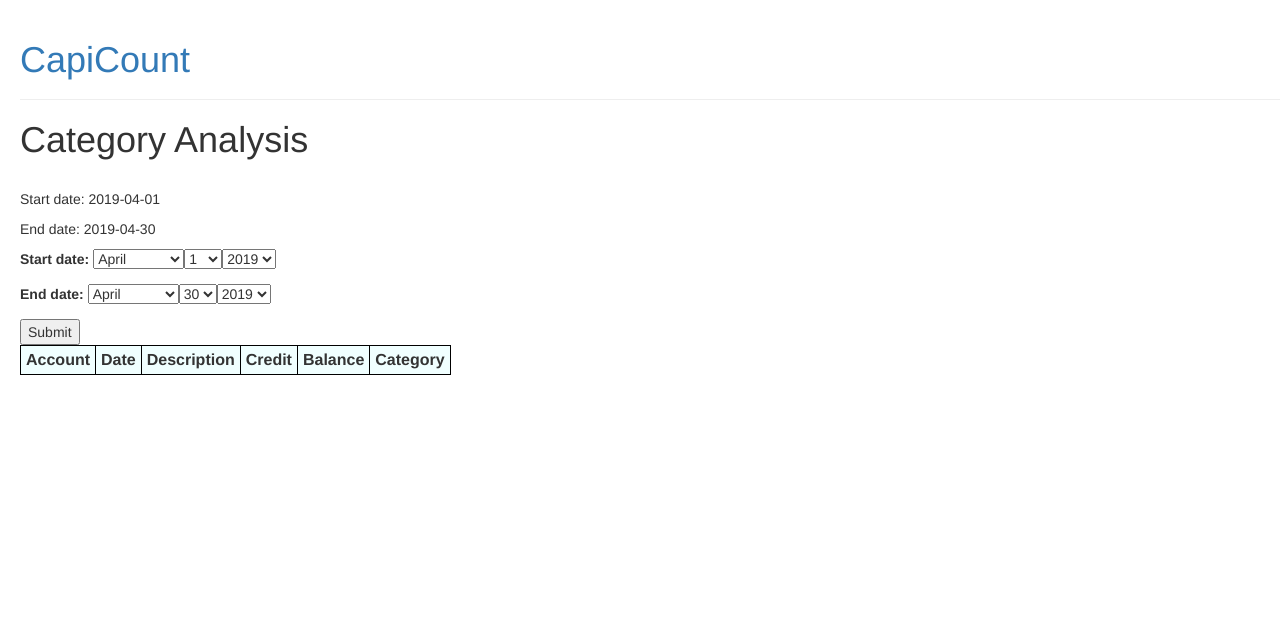
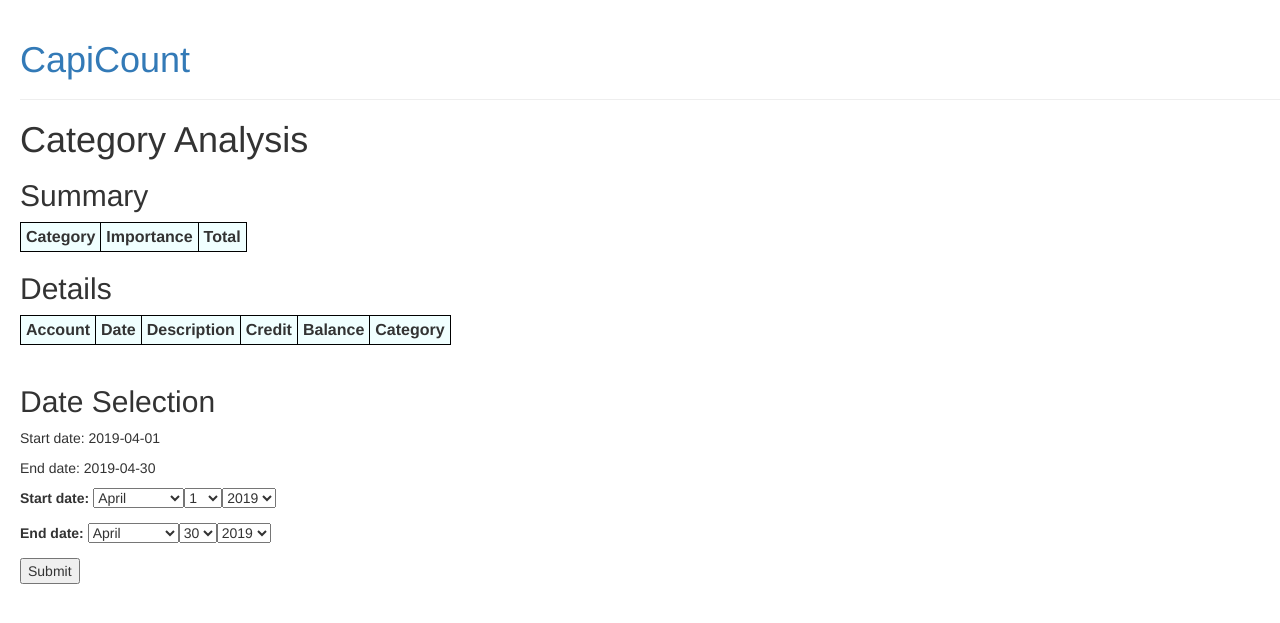
Before and after one commit to Zen-CODE/zenprojects, a Django app: page /budget/category_analysis in a window 1280 px wide. Shown: the top 623 px of the page. Run offline with Django 3.2, Linux system fonts and the light colour scheme; data comes from the database, SQL or seed files in the repository; lists and menus that the app fills with data are empty; some libraries are stand-ins or nearby versions.

Commit message:
Prepared template for rendering of of summary details

```diff
--- a/python/django/capiccount/budget/templates/budget/category_analysis.html
+++ b/python/django/capiccount/budget/templates/budget/category_analysis.html
@@ -1,6 +1,26 @@
 {% extends 'base.html' %}
 {% block content %}
 <h1>Category Analysis</h1>
+<h2>Summary</h2>
+<table>
+    <thead>
+        <tr>
+            <th>Category</th>
+            <th>Importance</th>
+            <th>Total</th>
+        </tr>
+    </thead>
+    <tbody>
+    {% for trans in cat_summary %}
+        <tr>
+            <td>{{ trans.account.name }}</td><td>{{ trans.transaction_date }}</td>
+            <td>{{ trans.description }}</td>
+        </tr>
+    {% endfor %}
+    </tbody>
+</table>
+
+<h2>Details</h2>
 <table>
     <thead>
         <tr>
@@ -18,12 +38,13 @@
             <td>{{ trans.account.name }}</td><td>{{ trans.transaction_date }}</td>
             <td>{{ trans.description }}</td><td>{{ trans.credit }}</td>
             <td>{{ trans.balance }}</td><td>{{ trans.get_category_descrip }}</td>
-<td>
-<a  href="{% url "budget:transaction_detail"  trans.id  %}"> Details </a>
-</td>
+            <td><a  href="{% url "budget:transaction_detail"  trans.id  %}"> Details </a></td>
         </tr>
         {% endfor %}
+    </tbody>
+</table>
 <br />
+<h2>Date Selection</h2>
 <p>Start date: {{ start_date|date:'Y-m-d' }}</p>
 <p>End date: {{ end_date|date:'Y-m-d' }}</p>
 
--- a/python/django/capiccount/budget/views/category.py
+++ b/python/django/capiccount/budget/views/category.py
@@ -67,5 +67,5 @@ def analysis(request):
     trans_list = Transaction.objects.filter(transaction_date__lte=end_date,
                                             transaction_date__gte=start_date)
     return render(request, 'budget/category_analysis.html',
-                  {'form': form, 'trans_list': trans_list,
+                  {'form': form, 'trans_list': trans_list, 'cat_summary': [],
                    'start_date': start_date, 'end_date': end_date})
```
Lines whose indentation alone changed are shown as unchanged.
